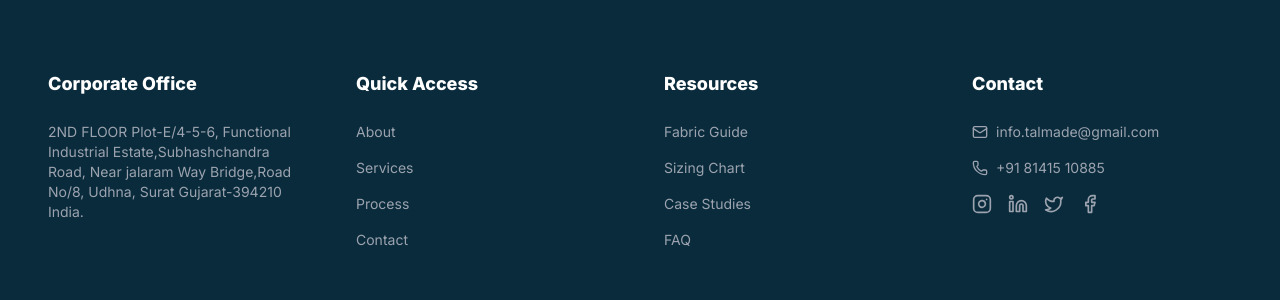
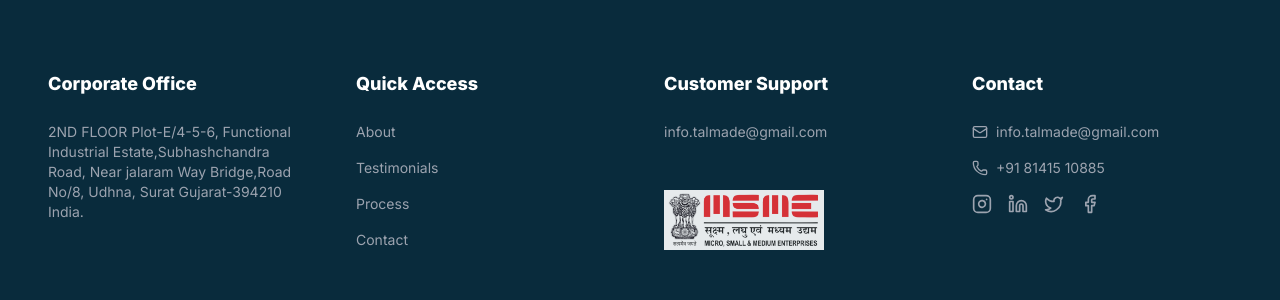
Before and after one commit to vraj18/talmade, a React (Vite) app: page /about in a window 1280 px wide. Shown: the part 1827-2127 px from the top of the page. Built offline with nearby package versions, Linux system fonts and the light colour scheme.

Commit message:
footer changes and brochure issue resolved

```diff
--- a/components/Footer.tsx
+++ b/components/Footer.tsx
@@ -1,6 +1,8 @@
 import React from 'react';
 import { Link } from 'react-router-dom';
 import { Mail, Phone, Instagram, Linkedin, Twitter, Facebook } from 'lucide-react';
+
+import footerLogo from '../assets/footer_logo.png';
 
 export const Footer: React.FC = () => {
   const currentYear = new Date().getFullYear();
@@ -21,20 +23,29 @@ export const Footer: React.FC = () => {
                 <h4 className="font-bold text-lg mb-6">Quick Access</h4>
                 <ul className="space-y-4 text-gray-400 text-sm">
                     <li><Link to="/about" className="hover:text-white transition-colors">About</Link></li>
-                    <li><a href="#services" className="hover:text-white transition-colors">Services</a></li>
+                    <li><a href="#testimonials" className="hover:text-white transition-colors">Testimonials</a></li>
                     <li><a href="#process" className="hover:text-white transition-colors">Process</a></li>
                     <li><a href="#contact" className="hover:text-white transition-colors">Contact</a></li>
                 </ul>
             </div>
 
             <div>
-                <h4 className="font-bold text-lg mb-6">Resources</h4>
+                <h4 className="font-bold text-lg mb-6">Customer Support</h4>
                 <ul className="space-y-4 text-gray-400 text-sm">
-                    <li><a href="#" className="hover:text-white transition-colors">Fabric Guide</a></li>
-                    <li><Link to="/sizing-chart" className="hover:text-white transition-colors">Sizing Chart</Link></li>
-                    <li><a href="#" className="hover:text-white transition-colors">Case Studies</a></li>
-                    <li><a href="#" className="hover:text-white transition-colors">FAQ</a></li>
+                    <li className="mb-8">
+                        <a href="mailto:info.talmade@gmail.com" className="hover:text-white transition-colors">
+                            info.talmade@gmail.com
+                        </a>
+                    </li>
                 </ul>
+                {/* Logo placed outside the list with proper spacing */}
+                <div className="mt-12">
+                    <img
+                        src={footerLogo}
+                        alt="Footer Logo"
+                        className="w-40 h-auto opacity-90 hover:opacity-100 transition-opacity duration-300"
+                    />
+                </div>
             </div>
 
             <div>
--- a/components/Partnership.tsx
+++ b/components/Partnership.tsx
@@ -6,13 +6,14 @@ import { Check, ArrowUpRight, GraduationCap, Briefcase, Award, Target, FileText
 export const images = {
   founder1: new URL('../assets/founder1.jpg', import.meta.url).href,
   founder2: new URL('../assets/founder2.jpg', import.meta.url).href,
+  brochure: new URL('../assets/brochure.pdf', import.meta.url).href,
 };
 
 export const Partnership: React.FC = () => {
     // Function to open brochure in new tab
     const openBrochure = () => {
         // Make sure the path is correct relative to your public folder or assets
-        const brochurePath = '/assets/brochure.pdf';
+        const brochurePath = images.brochure;
         window.open(brochurePath, '_blank', 'noopener,noreferrer');
     };
 
```
Also changed, not shown: assets/footer_logo.png (added).
